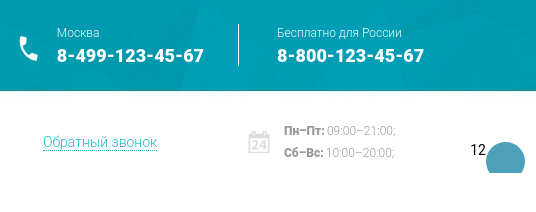
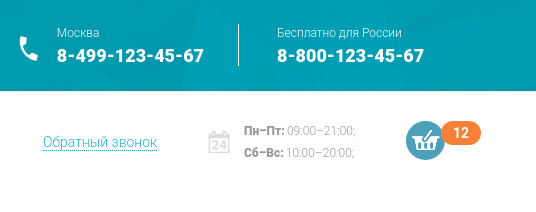
Before and after one commit to violetflash/Logo, a website: page #src/index.html in a window 1280 px wide. Shown: the full height of the page, 744-1280 px from the left. Drawn offline with nearby package versions, Linux system fonts and the light colour scheme; files that its build step writes are made by us from their sources; a web font is replaced by a local one.

Commit message:
home 16.09

```diff
--- a/#src/scss/header.scss
+++ b/#src/scss/header.scss
@@ -269,24 +269,42 @@
 
   // .info-header__cart
   &__cart {
-    background: url('../images/icons/header/cart-default.png') left no-repeat;
-
-
+    display: inline-block;
+    padding: 0 41px 0 0;
+    //line-height: 39px;
+    width: 39px;
+    height: 39px;
+    z-index: 1;
     position: relative;
     &::before {
       content: '';
       position: absolute;
       background-color: #4da0b9;
+      left: 0;
+      top: 0;
       width: 39px;
-      left: 0;
       height: 39px;
       border-radius: 50%;
-      z-index: -1;
+    }
+    &::after {
+      position: absolute;
+      content: '';
+      background: url('../images/icons/header/cart-default.png') center center no-repeat;
+      width: 39px;
+      height: 39px;
     }
     span {
       position: absolute;
-      right: 0;
+      padding: 0 12px;
+      background-color: #f68038;
+      color: #fff;
+      font-weight: 700;
+      height: 24px;
+      line-height: 24px;
+      border-radius: 20px;
+      right: 5px;
       top: 0;
+      z-index: 5;
     }
   }
 }
```
